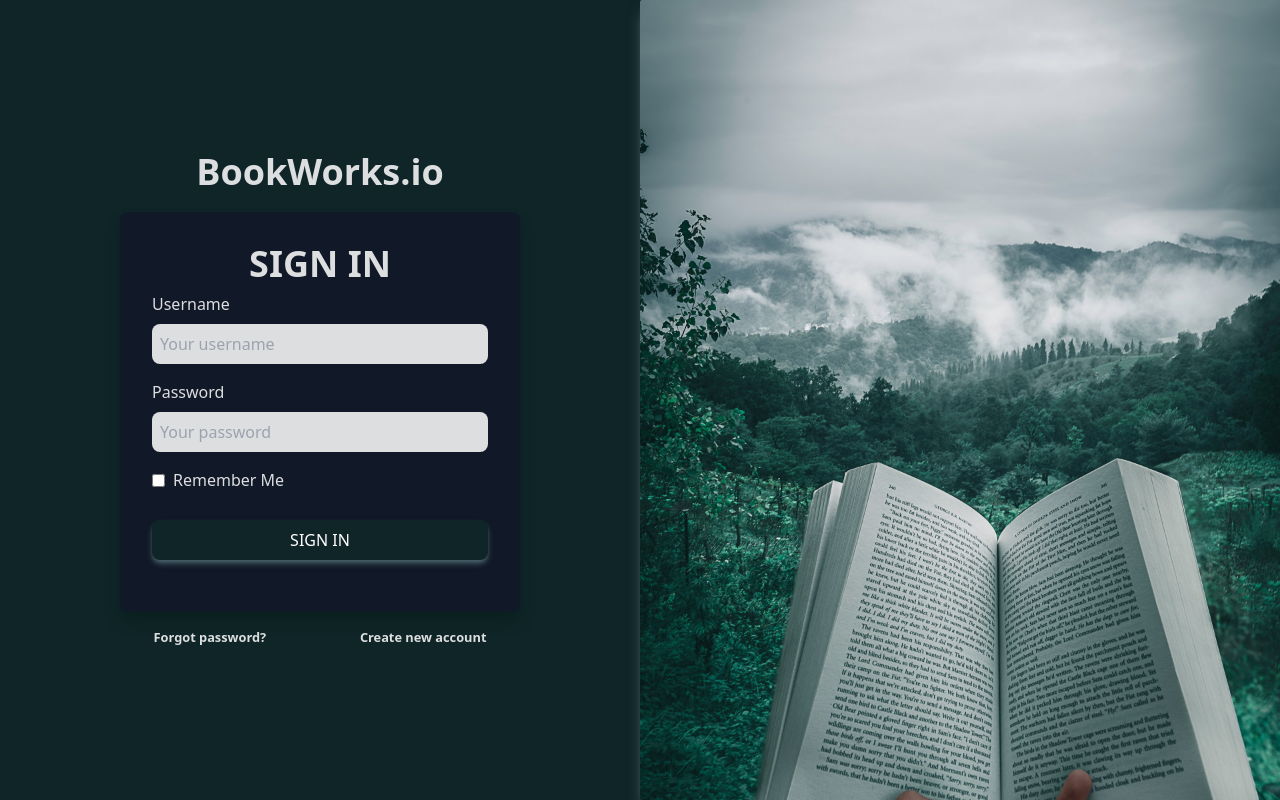
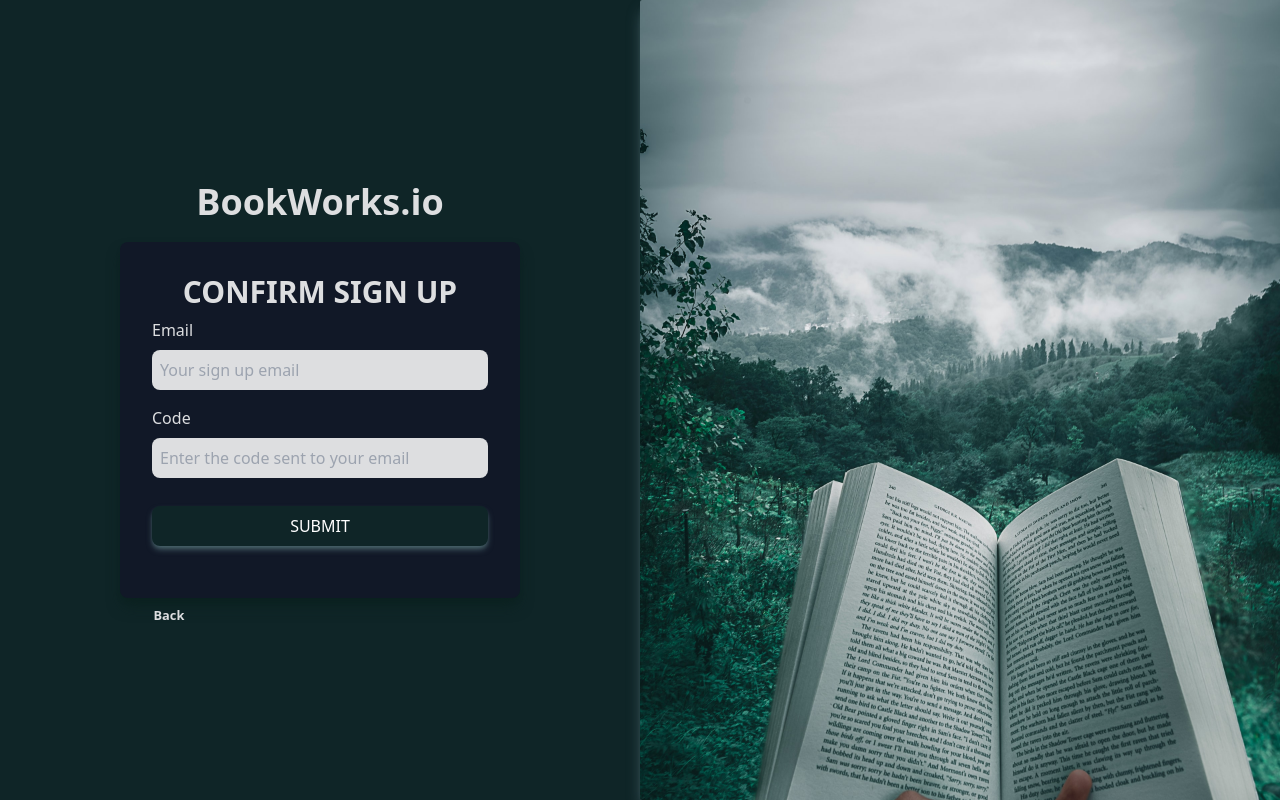
Before and after one commit to HughesSeanKyle/bookworks-react-vite-migration, a React (Vite) app: page /auth/signup-confirm in a window 1280 px wide. Before the commit this address led to /auth/signin. Built offline with nearby package versions, Linux system fonts and the light colour scheme; no server answers; the database is empty.

Commit message:
Input for Signup confirm and validation + disable

```diff
--- a/src/App.jsx
+++ b/src/App.jsx
@@ -8,21 +8,35 @@ import ForgotPasswordConfirm from './pages/ForgotPasswordConfirm.jsx';
 import ConfirmSignUp from './pages/ConfirmSignUp.jsx';
 
 // Import all auth functions here and pass down as prop instead
-import { signUpEmailAndPassword } from './auth/authHelpers.js';
-import { verifyUserEmail } from './auth/authHelpers.js';
+import {
+	signUpEmailAndPassword,
+	verifyAndUpdateUserEmail,
+} from './auth/authHelpers.js';
 
 function App() {
 	const [signupError, setSignupError] = useState(null);
 	const [signupErrorFeedback, setSignupErrorFeedback] = useState(null);
-
 	const [signupSuccess, setSignupSuccess] = useState(null);
 	const [signupSuccessFeedback, setSignupSuccessFeedback] = useState(null);
+	const [signupEmail, setSignupEmail] = useState(null);
+
+	const [signupConfirmError, setSignupConfirmError] = useState(null);
+	const [signupConfirmErrorFeedback, setSignupConfirmErrorFeedback] =
+		useState(null);
+	const [signupConfirmSuccess, setSignupConfirmSuccess] = useState(null);
+	const [signupConfirmSuccessFeedback, setSignupConfirmSuccessFeedback] =
+		useState(null);
 
 	const readAuthState = {
 		signupError,
 		signupSuccess,
 		signupErrorFeedback,
 		signupSuccessFeedback,
+		signupConfirmError,
+		signupConfirmErrorFeedback,
+		signupConfirmSuccess,
+		signupConfirmSuccessFeedback,
+		signupEmail,
 	};
 
 	const writeAuthState = {
@@ -30,17 +44,14 @@ function App() {
 		setSignupSuccess,
 		setSignupErrorFeedback,
 		setSignupSuccessFeedback,
+		setSignupConfirmError,
+		setSignupConfirmErrorFeedback,
+		setSignupConfirmSuccess,
+		setSignupConfirmSuccessFeedback,
+		setSignupEmail,
 	};
 
 	console.log('readAuthState', readAuthState);
-
-	useEffect(() => {
-		(async () => {
-			let result = await verifyUserEmail('khughessean@yahoo.com');
-
-			console.log('result', result);
-		})();
-	}, []);
 
 	return (
 		<BrowserRouter>
@@ -63,9 +74,15 @@ function App() {
 							<ConfirmSignUp
 								readAuthState={readAuthState}
 								writeAuthState={writeAuthState}
+								verifyAndUpdateUserEmail={verifyAndUpdateUserEmail}
 							/>
 						) : (
-							<Navigate to="/auth/signin" />
+							<ConfirmSignUp
+								readAuthState={readAuthState}
+								writeAuthState={writeAuthState}
+								verifyAndUpdateUserEmail={verifyAndUpdateUserEmail}
+							/>
+							// <Navigate to="/auth/signin" />
 						)
 					}
 				/>
--- a/src/auth/authHelpers.js
+++ b/src/auth/authHelpers.js
@@ -89,7 +89,7 @@ export const signUpEmailAndPassword = async ({ email, password, username }) => {
 	}
 };
 
-export async function verifyUserEmail(email) {
+export async function updateUserEmail(email) {
 	try {
 		const userQuerySnapshot = await getDocs(
 			query(collection(db, 'users'), where('email', '==', email))
@@ -106,6 +106,29 @@ export async function verifyUserEmail(email) {
 			const userSnap = await getDoc(userRef);
 			return { data: userSnap.data(), error: null };
 		}
+	} catch (error) {
+		return {
+			data: null,
+			error: error.message,
+		};
+	}
+}
+
+export async function verifyAndUpdateUserEmail(email, code) {
+	try {
+		const verificationResult = await verifyEmailCode(email, code);
+
+		if (verificationResult.error) {
+			return { data: null, error: verificationResult.error };
+		}
+
+		const updateUserEmailResult = await updateUserEmail(email);
+
+		if (updateUserEmailResult.error) {
+			return { data: null, error: updateUserEmailResult.error };
+		}
+
+		return { data: verificationResult.data, error: null };
 	} catch (error) {
 		return {
 			data: null,
--- a/src/pages/ConfirmSignUp.jsx
+++ b/src/pages/ConfirmSignUp.jsx
@@ -1,44 +1,99 @@
 import { Link } from 'react-router-dom';
 import signUpImage from '../assets/images/signup-image.jpg';
 
+import { useNavigate } from 'react-router-dom';
+import { useState, useRef } from 'react';
 import * as yup from 'yup';
 import { useForm } from 'react-hook-form';
 import { yupResolver } from '@hookform/resolvers/yup';
 
 import DialogSuccess from '../components/Alerts/DialogSuccess';
+import DialogError from '../components/Alerts/DialogError';
+
+import { FaSpinner } from 'react-icons/fa';
 
 const validationSchema = yup.object().shape({
 	code: yup
 		.string()
 		.matches(/^$|\s?/i, 'Input cannot be blank')
 		.required('Code is a required field'),
+	signupEmail: yup
+		.string()
+		.matches(
+			/^(([A-Za-z0-9]+_+)|([A-Za-z0-9]+\-+)|([A-Za-z0-9]+\.+)|([A-Za-z0-9]+\++))*[A-Za-z0-9]+@((\w+\-+)|(\w+\.))*\w{1,63}\.[a-zA-Z]{2,6}$/i,
+			'Invalid Email '
+		)
+		.required('Email is a required field'),
 });
 
-const ConfirmSignUp = ({ readAuthState, writeAuthState }) => {
-	const { signupSuccess, signupSuccessFeedback } = readAuthState;
+const ConfirmSignUp = ({
+	verifyAndUpdateUserEmail,
+	readAuthState,
+	writeAuthState,
+}) => {
+	const navigate = useNavigate();
 
 	const {
-		setSignupError,
-		setSignupSuccess,
-		setSignupErrorFeedback,
-		setSignupSuccessFeedback,
-	} = writeAuthState;
+		signupSuccess,
+		signupSuccessFeedback,
+		signupConfirmError,
+		signupConfirmErrorFeedback,
+	} = readAuthState;
+
+	const { setSignupSuccess, setSignupSuccessFeedback } = writeAuthState;
+
+	const [isFormSubmitting, setIsFormSubmitting] = useState(null);
 
 	const {
 		register,
 		handleSubmit,
 		watch,
-		formState: { errors, isSubmitting },
+		formState: { errors },
 	} = useForm({
 		mode: 'onBlur',
 		resolver: yupResolver(validationSchema),
 	});
 
 	const code = watch('code');
+	const signupEmail = watch('signupEmail');
 
-	const disabledBtnClasses = !code
-		? 'w-full my-5 py-2 bg-custom-green shadow-md shadow-custom-gray text-white font-light rounded-lg hover:shadow-md hover:shadow-custom-white hover:bg-custom-green-500 cursor-not-allowed'
-		: 'w-full my-5 py-2 bg-custom-green shadow-md shadow-custom-gray text-white font-light rounded-lg hover:shadow-md hover:shadow-custom-white hover:bg-custom-green-500';
+	const onSubmit = async ({ code }) => {
+		try {
+			setIsFormSubmitting(true);
+			const submitResult = await verifyAndUpdateUserEmail({
+				signupEmail,
+				code,
+			});
+
+			if (submitResult.error) {
+				setSignupError(true);
+				setSignupErrorFeedback(submitResult.error);
+				setSignupSuccess(null);
+				setSignupSuccessFeedback(null);
+				setIsFormSubmitting(false);
+				return;
+			}
+
+			setSignupSuccess(true);
+			setSignupSuccessFeedback(submitResult.data);
+			setSignupError(null);
+			setSignupErrorFeedback(null);
+			setIsFormSubmitting(false);
+
+			navigate('/auth/signup-confirm');
+			return;
+		} catch (error) {
+			setSignupError(true);
+			setSignupErrorFeedback(error.message);
+			setIsFormSubmitting(false);
+			return;
+		}
+	};
+
+	const disabledBtnClasses =
+		!code || !signupEmail || errors?.signupEmail?.message || isFormSubmitting
+			? 'w-full my-5 py-2 bg-custom-green shadow-md shadow-custom-gray text-white font-light rounded-lg hover:shadow-md hover:shadow-custom-white hover:bg-custom-green-500 cursor-not-allowed'
+			: 'w-full my-5 py-2 bg-custom-green shadow-md shadow-custom-gray text-white font-light rounded-lg hover:shadow-md hover:shadow-custom-white hover:bg-custom-green-500';
 
 	return (
 		<div className="bg-custom-green grid xl:grid-cols-2 lg:grid-cols-2 md:grid-cols-1 h-screen w-full">
@@ -58,6 +113,20 @@ const ConfirmSignUp = ({ readAuthState, writeAuthState }) => {
 						/>
 					)}
 
+					{/* Error dialog here */}
+
+					<div className="flex flex-col text-custom-white py-2">
+						<label>Email</label>
+						<input
+							className="rounded-lg bg-custom-white mt-2 p-2 focus:border-blue-900 focus:outline-none focus:ring focus:ring-custom-gray text-custom-black"
+							type="email"
+							name="signupEmail"
+							placeholder="Your sign up email"
+							{...register('signupEmail')}
+						/>
+						<p className="text-custom-danger">{errors?.signupEmail?.message}</p>
+					</div>
+
 					<div className="flex flex-col text-custom-white py-2">
 						<label>Code</label>
 						<input
@@ -71,9 +140,19 @@ const ConfirmSignUp = ({ readAuthState, writeAuthState }) => {
 					</div>
 					<button
 						className={disabledBtnClasses}
-						disabled={!code}
+						disabled={
+							!code ||
+							!signupEmail ||
+							errors?.signupEmail?.message ||
+							isFormSubmitting
+						}
 						title={
-							!code ? 'Please complete the required fields to enable' : 'Submit'
+							!code ||
+							!signupEmail ||
+							errors?.signupEmail?.message ||
+							isFormSubmitting
+								? 'Please complete the required fields to enable'
+								: 'Submit'
 						}
 					>
 						SUBMIT
--- a/src/pages/SignUp.jsx
+++ b/src/pages/SignUp.jsx
@@ -1,5 +1,5 @@
 import { useNavigate } from 'react-router-dom';
-import { useState, useRef } from 'react';
+import { useState } from 'react';
 import { Link } from 'react-router-dom';
 import signUpImage from '../assets/images/signup-image.jpg';
 import { useForm } from 'react-hook-form';
@@ -38,21 +38,16 @@ const validationSchema = yup.object().shape({
 const SignUp = ({ signUpEmailAndPassword, readAuthState, writeAuthState }) => {
 	const navigate = useNavigate();
 
-	const {
-		signupError,
-		signupSuccess,
-		signupErrorFeedback,
-		signupSuccessFeedback,
-	} = readAuthState;
+	const { signupError, signupErrorFeedback } = readAuthState;
 
 	const {
 		setSignupError,
 		setSignupSuccess,
 		setSignupErrorFeedback,
 		setSignupSuccessFeedback,
+		setSignupEmail,
 	} = writeAuthState;
 
-	const isFormSubmittingRef = useRef(null);
 	const [isFormSubmitting, setIsFormSubmitting] = useState(null);
 
 	// Import RHF useForm
@@ -94,6 +89,7 @@ const SignUp = ({ signUpEmailAndPassword, readAuthState, writeAuthState }) => {
 			setSignupError(null);
 			setSignupErrorFeedback(null);
 			setIsFormSubmitting(false);
+			setSignupEmail(email);
 
 			navigate('/auth/signup-confirm');
 			return;
```
Also changed, not shown: 1 other file (tests, documents, lock files or other folders).
